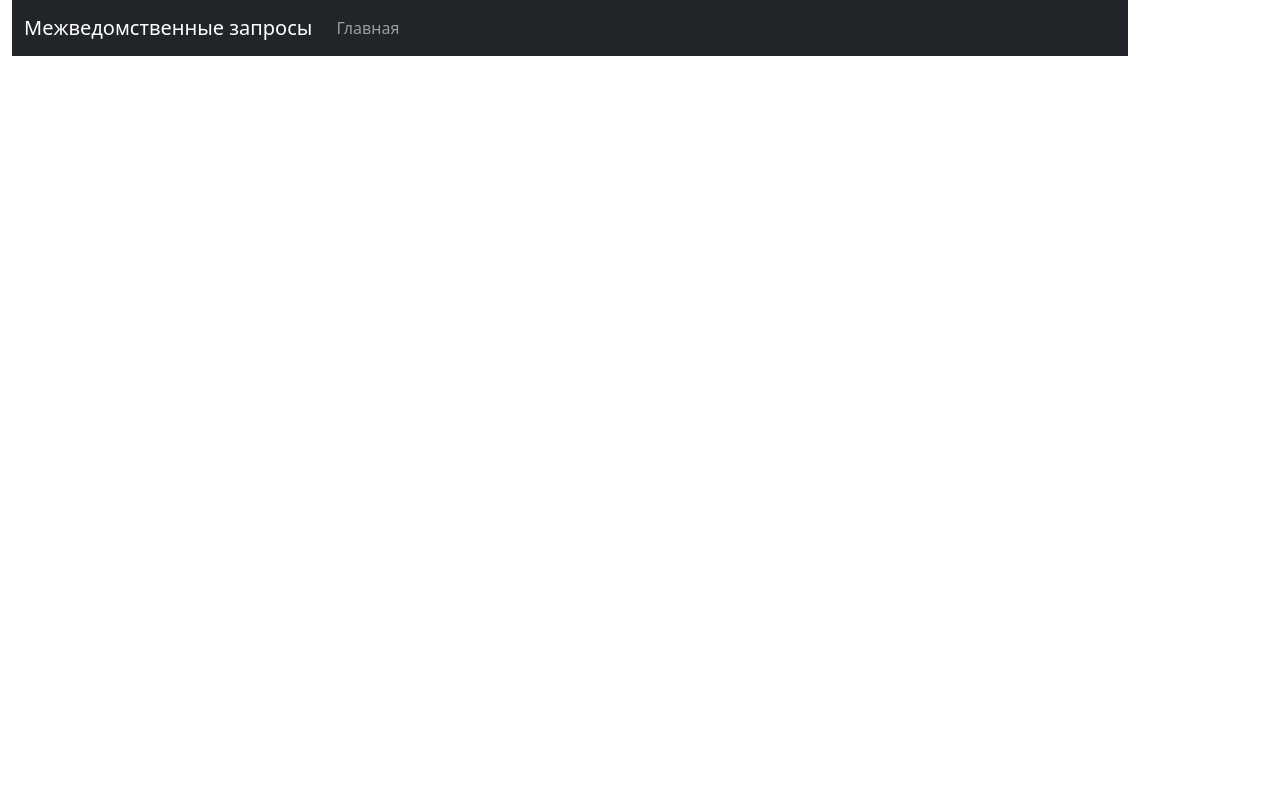
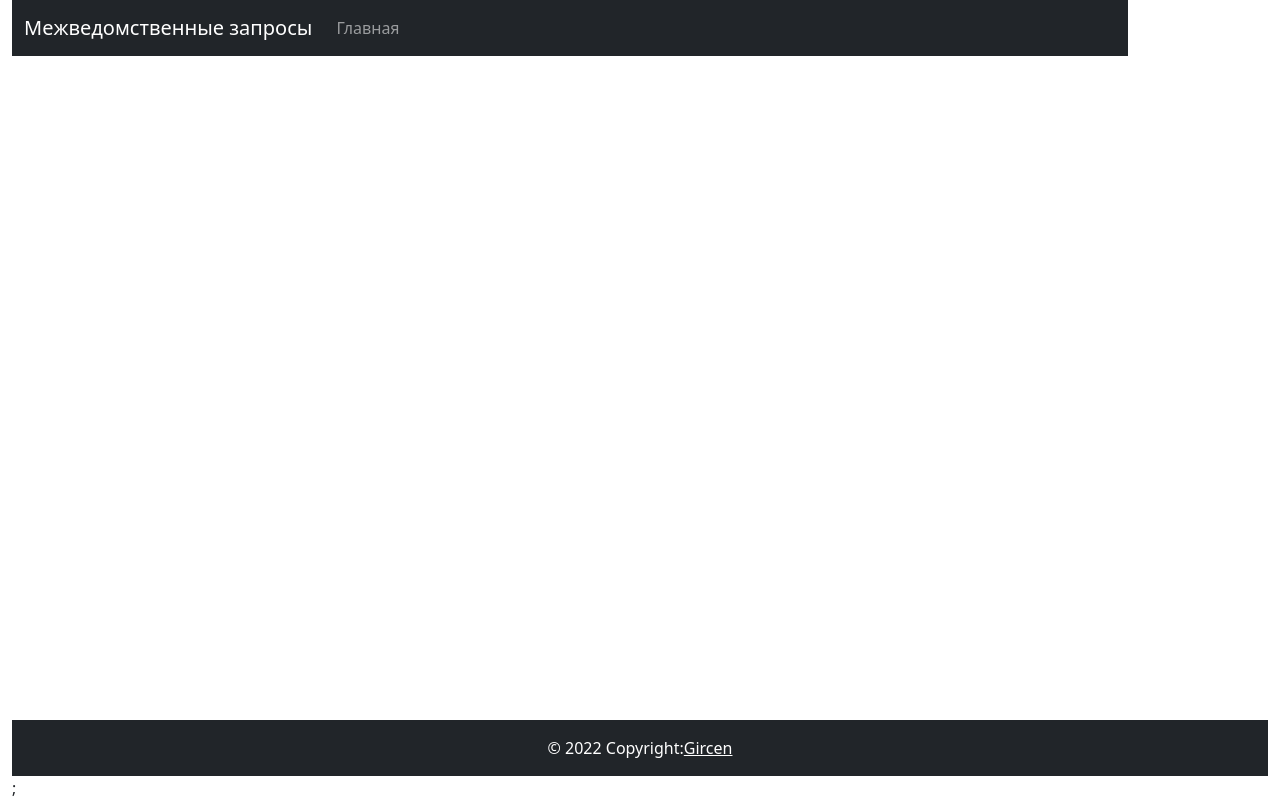
Before and after one commit to Gircen/nu, a React (Create React App) app: page / in a window 1280 px wide. Built offline with nearby package versions, Linux system fonts and the light colour scheme.

Commit message:
add footer

```diff
--- a/package.json
+++ b/package.json
@@ -7,6 +7,7 @@
     "@testing-library/react": "^13.4.0",
     "@testing-library/user-event": "^13.5.0",
     "bootstrap": "^5.2.3",
+    "mdb-react-ui-kit": "^5.1.0",
     "react": "^18.2.0",
     "react-bootstrap": "^2.7.2",
     "react-dom": "^18.2.0",
--- a/src/App.js
+++ b/src/App.js
@@ -2,7 +2,7 @@ import Card from 'react-bootstrap/Card';
 import React, { useEffect, useState } from "react";
 import {getUrlVars, route} from "./routing/routing";
 import Header from "./header/js/header";
-import TableReq from "./table/TableInterdepartmentalRequests"
+import Footer from "./footer/js/footer"
 import './App.css';
 
 function App() {
@@ -19,7 +19,7 @@ function App() {
 
           </Card.Body>
 
-        <Card.Footer></Card.Footer>
+        <Card.Footer><Footer/></Card.Footer>
       </div>
   );
 }
--- /dev/null
+++ b/src/footer/css/footer.css
@@ -0,0 +1,11 @@
+.footer {
+    backgroundColor: 'rgba(0, 0, 0, 0.2)';
+    z-index: 2;
+}
+.myCF{
+    position: fixed;
+    bottom: 0;
+    z-index: 2;
+    width: 100%;
+    max-width: 999999px;
+}
--- /dev/null
+++ b/src/footer/js/footer.js
@@ -0,0 +1,14 @@
+import React from 'react';
+import { MDBFooter } from 'mdb-react-ui-kit';
+import footer from '../css/footer.css'
+import Container from 'react-bootstrap/Container';
+const Footer = () =>
+    <Container className="myCF">
+        <MDBFooter bgColor='dark' variant="dark" className=' footer text-center text-lg-left'>
+            <div className='text-center p-3 text-white '  >
+            © 2022 Copyright:<a className='text-white' href='mailto:gircen@yandex.ru'>Gircen</a>
+        </div>
+        </MDBFooter>;
+    </Container>
+
+    export default Footer;
--- a/src/header/css/header.css
+++ b/src/header/css/header.css
@@ -1,7 +1,6 @@
 .navbar {
     z-index: 2;
-
-
+    max-width: 999999px;
 }
 .my-container-header{
     position: fixed;
```
Also changed, not shown: 1 other file (tests, documents, lock files or other folders).
